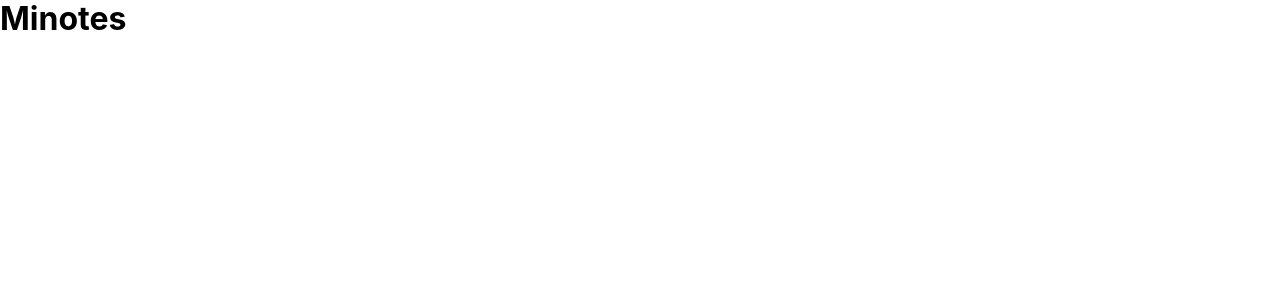
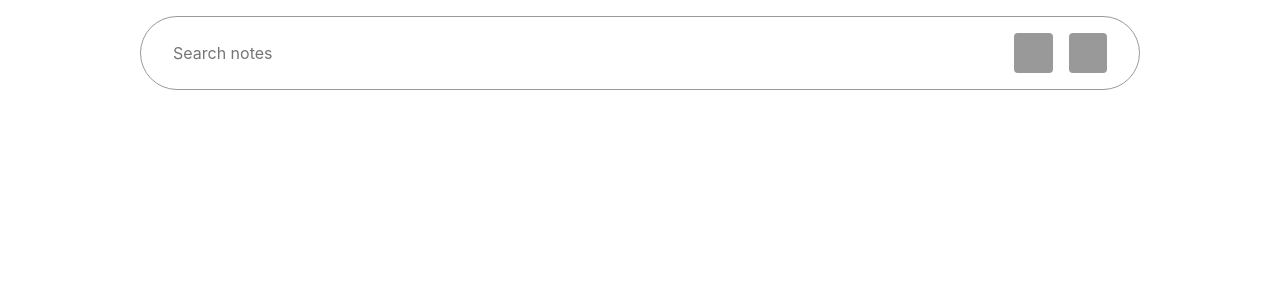
Before and after one commit to gzkdev/minote, a React (Create React App) app: page / in a window 1280 px wide. Shown: the top 300 px of the page. Built offline with nearby package versions, Linux system fonts and the light colour scheme.

Commit message:
added SarchBar component, updated global styles

```diff
--- a/package.json
+++ b/package.json
@@ -9,6 +9,7 @@
     "framer-motion": "^6.3.0",
     "react": "^18.0.0",
     "react-dom": "^18.0.0",
+    "react-lineicons": "^3.0.0",
     "react-scripts": "5.0.1",
     "styled-components": "^5.3.5",
     "web-vitals": "^2.1.4"
--- a/src/App.js
+++ b/src/App.js
@@ -1,11 +1,12 @@
 import GlobalStyles from "./components/GlobalStyles";
+import SearchBar from "./components/SearchBar/SearchBar";
 import { NotesProvider } from "./NotesContext";
 
 function App() {
   return (
     <NotesProvider>
       <GlobalStyles />
-      <h1>Minotes</h1>
+      <SearchBar />
     </NotesProvider>
   );
 }
--- a/src/components/GlobalStyles.jsx
+++ b/src/components/GlobalStyles.jsx
@@ -33,6 +33,14 @@ const GlobalStyles = createGlobalStyle`
         line-height: 1.2;
     }
 
+    input, button{
+        height: 40px;
+        outline: none;
+        border: none;
+        background: none;
+        font: inherit;
+    }
+
     img{
         display: block;
         max-width: 100%;
--- /dev/null
+++ b/src/components/SearchBar/SearchBar.jsx
@@ -0,0 +1,41 @@
+import styled from "styled-components";
+import SearchInput from "./SearchInput";
+
+const SearchBarStyled = styled.div`
+  position: fixed;
+  top: 1rem;
+  left: 50%;
+  transform: translate(-50%, 0);
+  display: flex;
+  align-items: center;
+  width: 90%;
+  max-width: 1000px;
+  padding: 1rem 2rem;
+  background-color: #fff;
+  z-index: 900;
+  border: 1px solid #999;
+  border-radius: 100vh;
+
+  & input {
+    flex-grow: 1;
+  }
+
+  & button {
+    margin-left: 1rem;
+    padding: 0 1.2rem;
+    background-color: #999;
+    border-radius: 4px;
+  }
+`;
+
+function SearchBar() {
+  return (
+    <SearchBarStyled>
+      <SearchInput placeholder="Search notes" type="text" />
+      <button></button>
+      <button></button>
+    </SearchBarStyled>
+  );
+}
+
+export default SearchBar;
--- /dev/null
+++ b/src/components/SearchBar/SearchInput.jsx
@@ -0,0 +1,14 @@
+import styled from "styled-components";
+
+const SearchInput = styled.input`
+  min-width: 50px;
+  padding-right: 1rem;
+
+  &:hover,
+  &:focus {
+    outline: none;
+    border: none;
+  }
+`;
+
+export default SearchInput;
```
Also changed, not shown: 1 other file (tests, documents, lock files or other folders).
